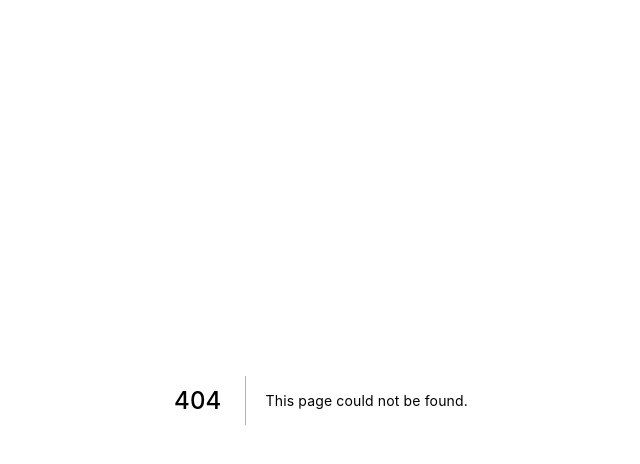
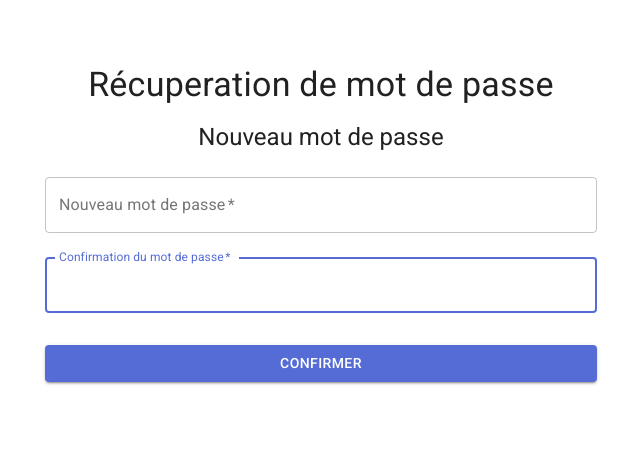
Before and after one commit to SN-DAI18-20/Formol, a Next.js app in the folder app-dashboard/: page /components/recoveryPasswordConfirmation in a window 1280 px wide. Before the commit this address had no page. Shown: the top 464 px of the page, without its empty margins (319-959 px from the left). Built offline with nearby package versions, Linux system fonts and the light colour scheme.

Commit message:
feature/24 : Create the password recovery page

```diff
--- /dev/null
+++ b/app-dashboard/pages/components/recoveryPasswordConfirmation.jsx
@@ -0,0 +1,52 @@
+import Button from '@material-ui/core/Button';
+import TextField from '@material-ui/core/TextField';
+import Container from '@material-ui/core/Container';
+import CssBaseline from '@material-ui/core/CssBaseline';
+import { makeStyles } from '@material-ui/core/styles';
+import Typography from '@material-ui/core/Typography';
+
+const useStyles = makeStyles(theme => ({
+    paper: {
+      marginTop: theme.spacing(8),
+      display: 'flex',
+      flexDirection: 'column',
+      alignItems: 'center',
+    },
+    form: {
+      width: '100%', // Fix IE 11 issue.
+      marginTop: theme.spacing(1),
+    },
+    submit: {
+      margin: theme.spacing(3, 0, 2),
+    },
+    space:{
+        height: '15px'
+    }
+  }));
+
+  export default function RecoveryPasswordConfirmation() {
+    const classes = useStyles();
+
+    return (
+        <React.Fragment>
+            <CssBaseline />
+            <div className={classes.paper}>
+            {/* Hero unit */}
+            <Container maxWidth="sm" component="main">
+                <Typography component="h3" variant="h4" align="center" color="textPrimary">
+                    Récuperation de mot de passe
+                </Typography>
+                <div className={classes.space}></div>
+                <Typography component="h4" variant="h5" align="center" color="textPrimary">
+                    Nouveau mot de passe
+                </Typography>
+                <form className={classes.form} noValidate>
+                    <TextField id="newPassword" name="newPassword" label="Nouveau mot de passe" variant="outlined" margin="normal" required fullWidth autoFocus></TextField>
+                    <TextField id="confirmation" name="confirmation" label="Confirmation du mot de passe" variant="outlined" margin="normal" required fullWidth autoFocus></TextField>
+                    <Button type="submit" fullWidth variant="contained" color="primary" className={classes.submit}>Confirmer</Button>
+                </form>
+            </Container>
+            </div>
+        </React.Fragment>
+    );
+}
```
Also changed, not shown: app-dashboard/pages/components/recoveryPassword.jsx (added, +44 -0 lines).
